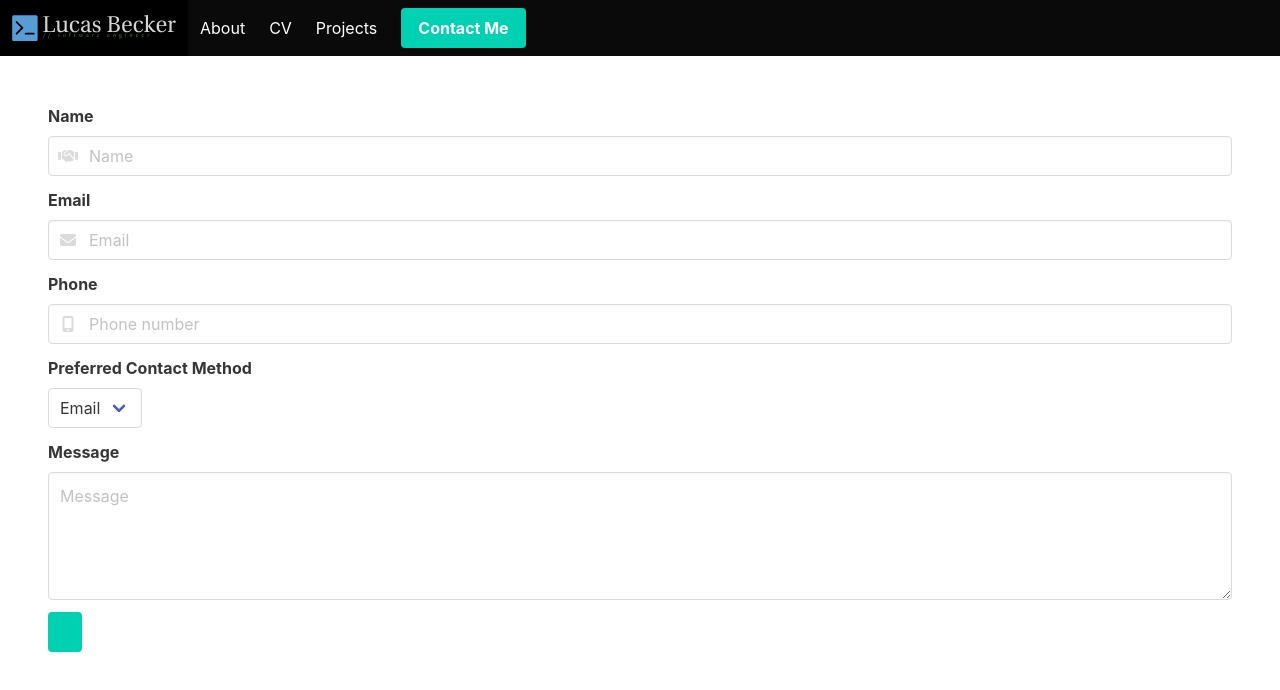
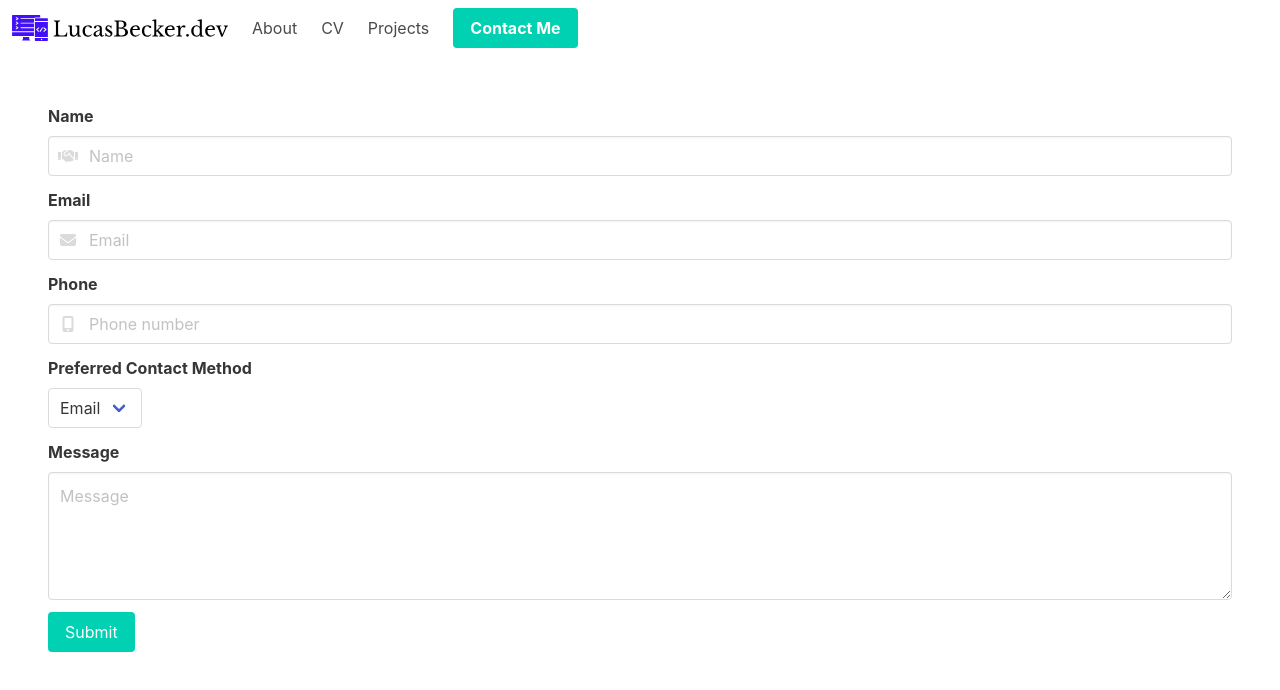
Before and after one commit to lucasbecker-dev/LucasBecker.dev, a plain HTML site: page index.html in a window 1280 px wide. Drawn offline with Linux system fonts and the light colour scheme.

Commit message:
added styles.css back (for little tweaks)

```diff
--- /dev/null
+++ b/css/styles.css
@@ -0,0 +1,4 @@
+:root {
+  scroll-behavior: smooth;
+  --logo-color: #410ff8;
+}
--- a/index.html
+++ b/index.html
@@ -15,12 +15,8 @@
         content="Lucas Becker's personal website and portfolio for full-stack web development and software engineering." />
     <link rel="icon" type="image/png" href="img/icons/favicon.ico" />
     <link rel="stylesheet" href="css\bulma.min.css">
+    <link rel="stylesheet" href="css\styles.css">
     <script src="https://kit.fontawesome.com/2e359c9cf2.js" crossorigin="anonymous"></script>
-    <style>
-        :root {
-            scroll-behavior: smooth;
-        }
-    </style>
 </head>
 
 <body>
@@ -28,11 +24,11 @@
         <p class="browsehappy">You are using an <strong>outdated</strong> browser. Please <a href="#">upgrade your browser</a> to improve your experience.</p>
     <![endif]-->
     <!--Navbar-->
-    <nav class="navbar is-black" role="navigation" aria-label="main navigation" id="top-of-page">
+    <nav class="navbar" role="navigation" aria-label="main navigation" id="top-of-page">
         <div class="navbar-brand">
 
             <a class="navbar-item" href="#top-of-page">
-                <img src="./img/dark-theme/default-monochrome.svg" width="164" height="32">
+                <img src="./img/logos/NoSubtitle/vector/default-monochrome.svg" width="216" height="32">
             </a>
 
             <a role="button" class="navbar-burger" aria-label="menu" aria-expanded="false">
@@ -58,9 +54,9 @@
 
                 <div class="navbar-item">
                     <div class="buttons">
-                        <a class="button is-primary">
+                        <button class="button is-primary">
                             <strong>Contact Me</strong>
-                        </a>
+                        </button>
                     </div>
                 </div>
 
@@ -135,7 +131,7 @@
             <!--Submit Contact Form Button-->
             <div class="field is-grouped">
                 <div class="control">
-                    <button class="button is-primary" type="submit" value="Submit"></button>
+                    <button class="button is-primary" type="button">Submit</button>
                 </div>
             </div>
         </form>
```
